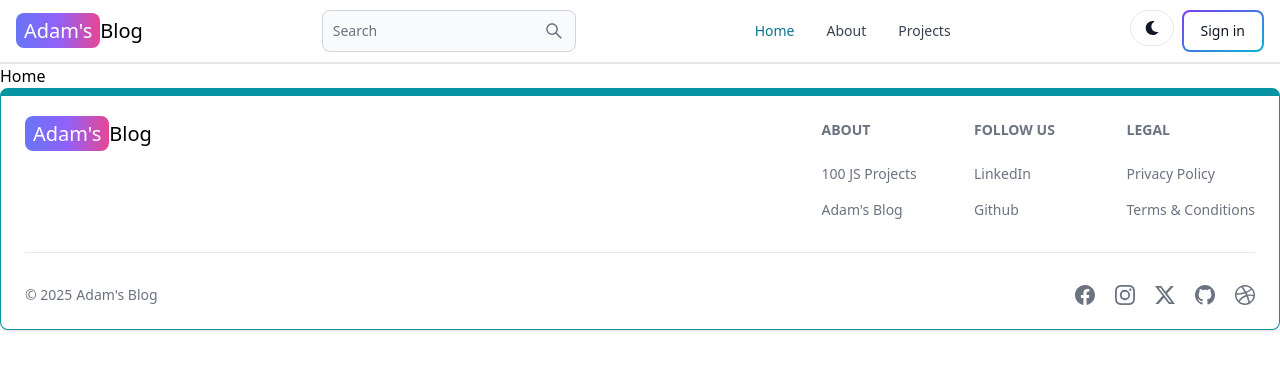
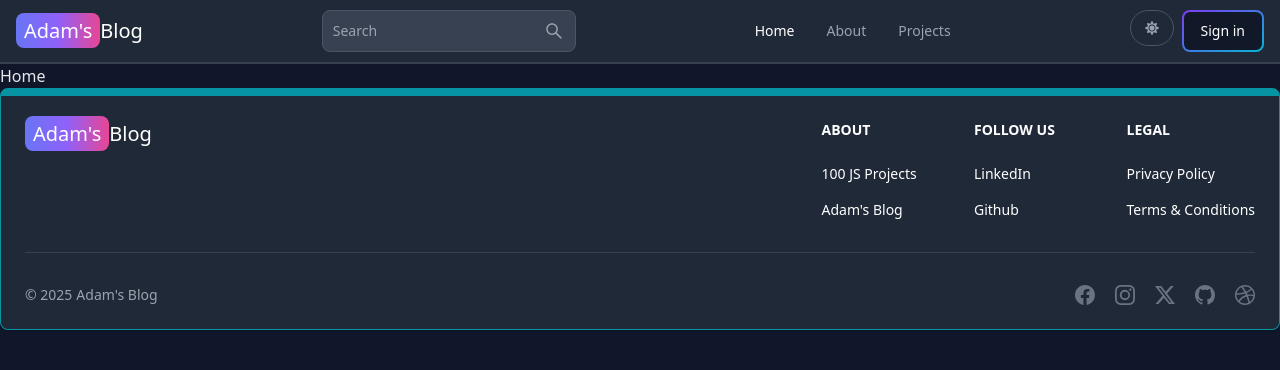
Before and after one commit to amuhammed005/blog-app-mern, a React (Vite) app in the folder client/: page / in a window 1280 px wide. Shown: the top 370 px of the page. Built offline with nearby package versions, Linux system fonts and the light colour scheme; no server answers.

Commit message:
complete dark mode functionality

```diff
--- a/client/src/components/Header.jsx
+++ b/client/src/components/Header.jsx
@@ -1,12 +1,17 @@
 import { Avatar, Button, Dropdown, Navbar, TextInput } from "flowbite-react";
 import { Link, useLocation } from "react-router-dom";
 import { AiOutlineSearch } from "react-icons/ai";
-import { FaMoon } from "react-icons/fa";
-import { useSelector } from "react-redux";
+import { FaMoon, FaSun } from "react-icons/fa";
+import { useSelector, useDispatch } from "react-redux";
+import { toggleTheme } from "../redux/theme/themeSlice";
 
 export default function Header() {
   const path = useLocation().pathname;
+  const dispatch = useDispatch();
+  const { theme } = useSelector((state) => state?.theme);
+
   const { currentUser } = useSelector((state) => state?.user);
+
   return (
     <div>
       <Navbar className="border-b-2">
@@ -31,8 +36,13 @@
           <AiOutlineSearch />
         </Button>
         <div className="flex gap-2 md:order-1">
-          <Button className="w-11 h-9" color="gray" pill>
-            <FaMoon />
+          <Button
+            className="w-11 h-9"
+            color="gray"
+            onClick={() => dispatch(toggleTheme())}
+            pill
+          >
+            {theme === "light" ? <FaMoon /> : <FaSun />}
           </Button>
           {currentUser ? (
             <Dropdown
--- /dev/null
+++ b/client/src/components/ThemeProvider.jsx
@@ -0,0 +1,12 @@
+import { useSelector } from "react-redux";
+
+export default function ThemeProvider({ children }) {
+  const { theme } = useSelector((state) => state.theme);
+  return (
+    <div className={theme}>
+      <div className="bg-white text-gray-700 dark:text-gray-200 dark:bg-[#10172A] min-h-screen">
+        {children}
+      </div>
+    </div>
+  );
+}
--- a/client/src/main.jsx
+++ b/client/src/main.jsx
@@ -4,11 +4,14 @@
 import { Provider } from "react-redux";
 import { store, persistor } from "./redux/store.js";
 import { PersistGate } from "redux-persist/integration/react";
+import ThemeProvider from "./components/ThemeProvider.jsx";
 
 createRoot(document.getElementById("root")).render(
   <PersistGate persistor={persistor}>
     <Provider store={store}>
-      <App />
+      <ThemeProvider>
+        <App />
+      </ThemeProvider>
     </Provider>
   </PersistGate>
 );
--- a/client/src/pages/About.jsx
+++ b/client/src/pages/About.jsx
@@ -1,3 +1,3 @@
 export default function About() {
-  return <div>About</div>;
+  return <div className="">About</div>;
 }
--- a/client/src/pages/Dashboard.jsx
+++ b/client/src/pages/Dashboard.jsx
@@ -1,3 +1,3 @@
 export default function Dashboard() {
-  return <div>Dashboard</div>;
+  return <div className="">Dashboard</div>;
 }
--- a/client/src/pages/Home.jsx
+++ b/client/src/pages/Home.jsx
@@ -1,3 +1,3 @@
 export default function Home() {
-  return <div>Home</div>;
+  return <div className="">Home</div>;
 }
--- a/client/src/pages/Projects.jsx
+++ b/client/src/pages/Projects.jsx
@@ -1,3 +1,3 @@
 export default function Projects() {
-  return <div>Projects</div>;
+  return <div className="">Projects</div>;
 }
--- a/client/src/pages/SignIn.jsx
+++ b/client/src/pages/SignIn.jsx
@@ -1,5 +1,5 @@
 import { Alert, Button, Label, Spinner, TextInput } from "flowbite-react";
-import { useState } from "react";
+import { useEffect, useState } from "react";
 import { Link, useNavigate } from "react-router-dom";
 import {
   signInStart,
@@ -46,6 +46,10 @@
       dispatch(signInFailure(error.message));
     }
   };
+
+  useEffect(() => {
+    dispatch(signInFailure());
+  }, []);
 
   return (
     <div className="min-h-screen mt-20">
--- a/client/src/redux/store.js
+++ b/client/src/redux/store.js
@@ -2,9 +2,11 @@
 import userReducer from "./user/userSlice";
 import { persistReducer, persistStore } from "redux-persist";
 import storage from "redux-persist/lib/storage";
+import themeReducer from "../redux/theme/themeSlice";
 
 const rootReducer = combineReducers({
   user: userReducer,
+  theme: themeReducer,
 });
 
 const persistConfig = {
--- /dev/null
+++ b/client/src/redux/theme/themeSlice.js
@@ -0,0 +1,18 @@
+import { createSlice } from "@reduxjs/toolkit";
+
+const initialState = {
+  theme: "dark",
+};
+
+export const themeSlice = createSlice({
+  name: "theme",
+  initialState,
+  reducers: {
+    toggleTheme: (state) => {
+      state.theme = state.theme === "light" ? "dark" : "light";
+    },
+  },
+});
+
+export const { toggleTheme } = themeSlice.actions;
+export default themeSlice.reducer;
```
